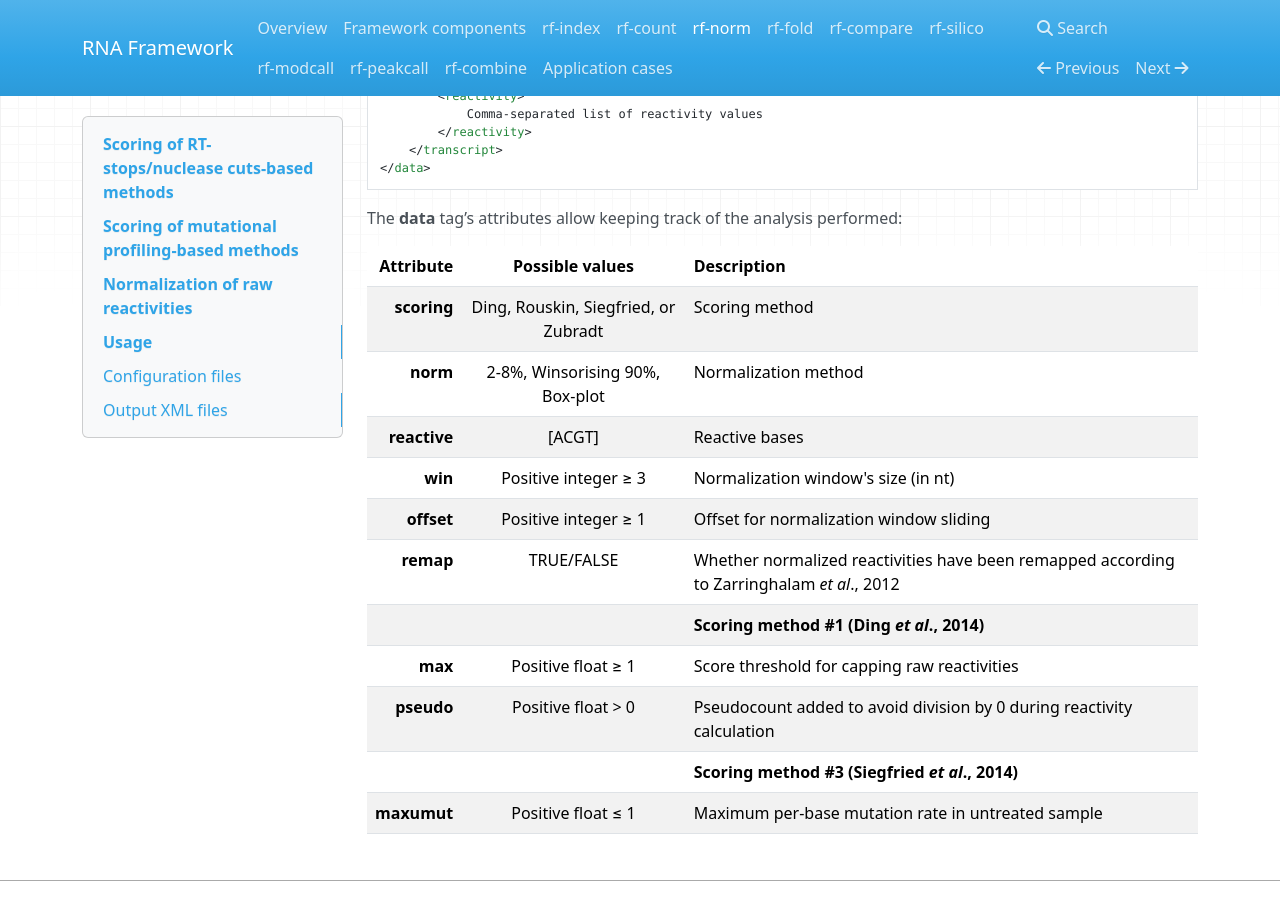
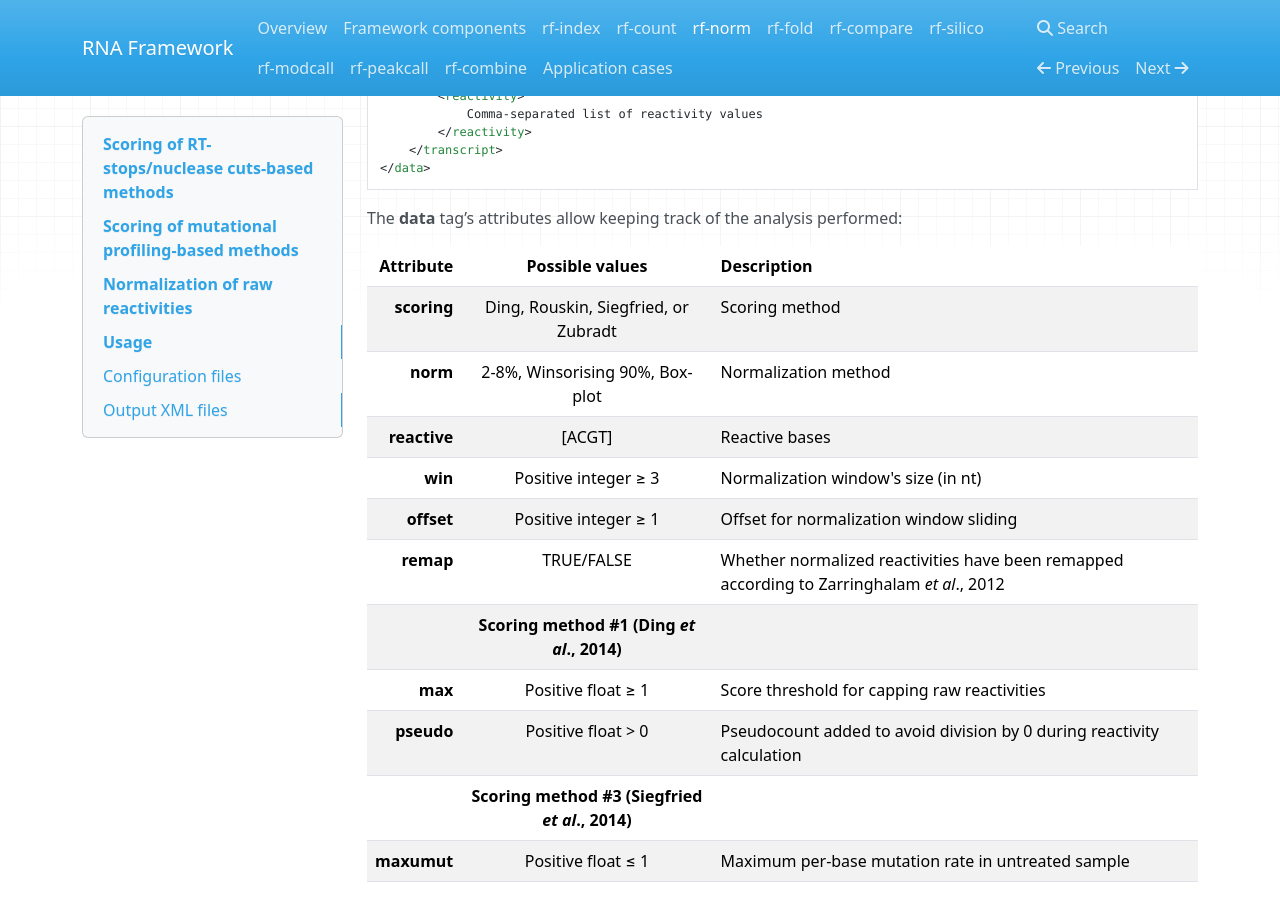
Before and after one commit to dincarnato/RNAFramework, an MkDocs documentation site: the page built from docs/rf-norm.md, in a window 1280 px wide and 900 px high, scrolled down 5799 px. Built offline with MkDocs 1.6.1, drawn with Linux system fonts in a browser that asks for light colours; nearby versions of some CDN libraries; old or Windows-style settings are respelled for this version of MkDocs.

Commit message:
no message

```diff
--- a/docs/rf-norm.md
+++ b/docs/rf-norm.md
@@ -145,8 +145,8 @@ __reactive__ | \[ACGT\] | Reactive bases
 __win__ | Positive integer &ge; 3 | Normalization window's size (in nt)
 __offset__ | Positive integer &ge; 1 | Offset for normalization window sliding
 __remap__ | TRUE/FALSE | Whether normalized reactivities have been remapped according to Zarringhalam *et al*., 2012
- | | __Scoring method #1 (Ding *et al*., 2014)__
+ | __Scoring method #1 (Ding *et al*., 2014)__ |
 __max__ | Positive float &ge; 1 | Score threshold for capping raw reactivities
 __pseudo__ | Positive float &gt; 0 | Pseudocount added to avoid division by 0 during reactivity calculation
- | | __Scoring method #3 (Siegfried *et al*., 2014)__
+ | __Scoring method #3 (Siegfried *et al*., 2014)__ |
 __maxumut__ | Positive float &le; 1 | Maximum per-base mutation rate in untreated sample
```
